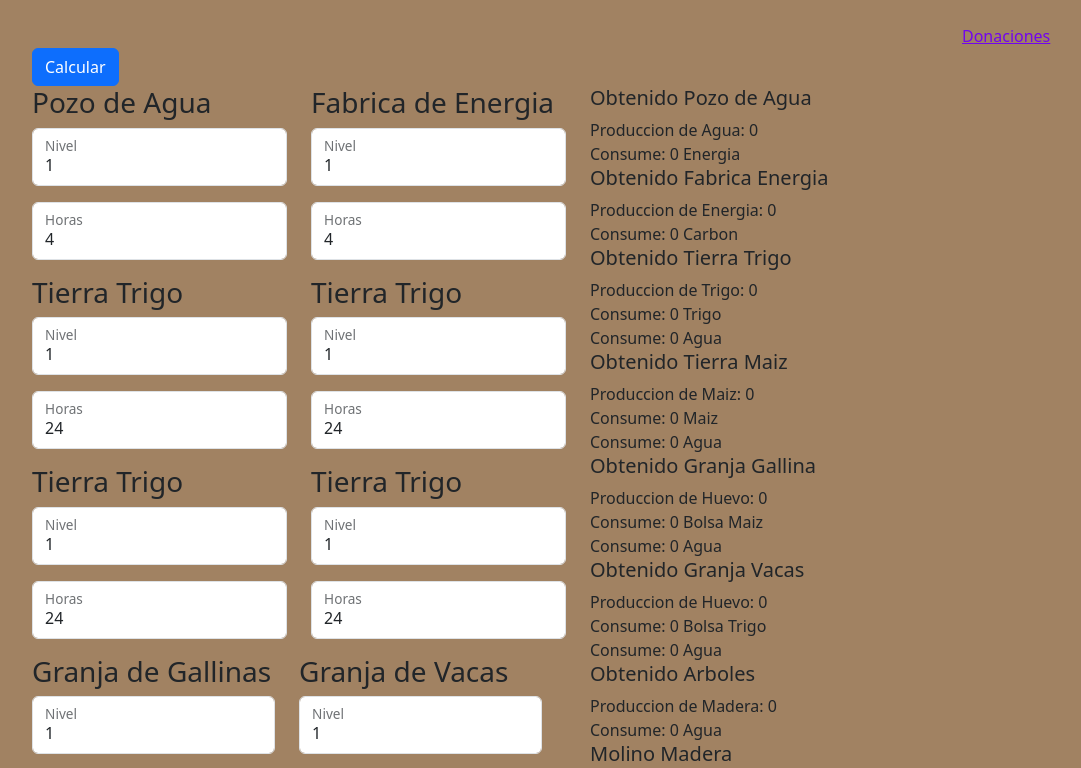
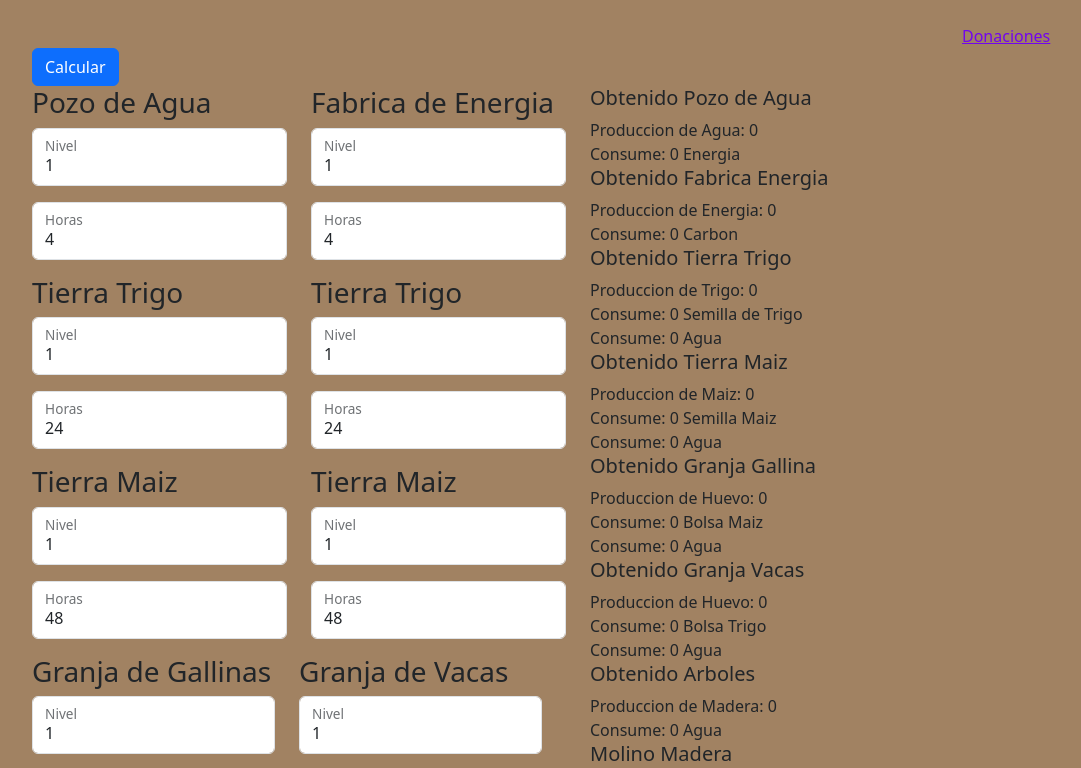
Before and after one commit to armandobn/cityfarm_estadisticas, a Vue app: page / in a window 1280 px wide. Shown: the top 768 px of the page, without its empty margins (62-1143 px from the left). Built offline with nearby package versions, Linux system fonts and the light colour scheme.

Commit message:
correcion tierra maiz

```diff
--- a/src/components/HelloWorld.vue
+++ b/src/components/HelloWorld.vue
@@ -80,14 +80,14 @@
 
         <div class="row">
           <div class="col">
-            <h3>Tierra Trigo</h3>
+            <h3>Tierra Maiz</h3>
             <div class="form-floating mb-3">
-              <input type="text" v-model="nivel_tierra_trigo" class="form-control" id="floatingInput"
+              <input type="text" v-model="nivel_tierra_maiz" class="form-control" id="floatingInput"
                      placeholder="name@example.com">
               <label for="floatingInput">Nivel</label>
             </div>
             <div class="form-floating mb-3">
-              <input type="text" v-model="horas_tierra_trigo" class="form-control" id="floatingInput"
+              <input type="text" v-model="horas_tierra_maiz" class="form-control" id="floatingInput"
                      placeholder="name@example.com">
               <label for="floatingInput">Horas</label>
             </div>
@@ -96,14 +96,14 @@
           </div>
           <div class="col">
             <div class="form-floating mb-3">
-              <h3>Tierra Trigo</h3>
+              <h3>Tierra Maiz</h3>
               <div class="form-floating mb-3">
-                <input type="text" v-model="nivel_tierra_trigo_2" class="form-control" id="floatingInput"
+                <input type="text" v-model="nivel_tierra_maiz_2" class="form-control" id="floatingInput"
                        placeholder="name@example.com">
                 <label for="floatingInput">Nivel</label>
               </div>
               <div class="form-floating mb-3">
-                <input type="text" v-model="horas_tierra_trigo_2" class="form-control" id="floatingInput"
+                <input type="text" v-model="horas_tierra_maiz_2" class="form-control" id="floatingInput"
                        placeholder="name@example.com">
                 <label for="floatingInput">Horas</label>
               </div>
@@ -258,7 +258,7 @@
         <label for=""><h5>Obtenido Tierra Trigo</h5></label><br>
         <label for="">Produccion de Trigo: {{ produccion_trigo + produccion_trigo_2 }} </label><br>
         <label for="">Consume:
-          {{ requerimiento_semilla_trigo_tierra_trigo + requerimiento_semilla_trigo_tierra_trigo_2 }} Trigo</label>
+          {{ requerimiento_semilla_trigo_tierra_trigo + requerimiento_semilla_trigo_tierra_trigo_2 }} Semilla de Trigo</label>
         <br>
         <label for="">Consume: {{ requerimiento_agua_tierra_trigo + requerimiento_agua_tierra_trigo_2 }}
           Agua</label><br>
@@ -266,7 +266,7 @@
         <label for=""><h5>Obtenido Tierra Maiz</h5></label><br>
         <label for="">Produccion de Maiz: {{ produccion_maiz + produccion_maiz_2 }} </label><br>
         <label for="">Consume: {{ requerimiento_semilla_maiz_tierra_maiz + requerimiento_semilla_maiz_tierra_maiz_2 }}
-          Maiz</label> <br>
+          Semilla Maiz</label> <br>
         <label for="">Consume: {{ requerimiento_agua_tierra_maiz + requerimiento_agua_tierra_maiz_2 }}
           Agua</label><br>
 
@@ -510,7 +510,7 @@ const tierra_maiz = {
       produccion: 5,
       tiempo: 48,
       requerimiento: {
-        semilla_maiz: 2,
+        semilla_maiz: 1,
         agua: 4,
 
       },
@@ -770,6 +770,8 @@ function calcular() {
   requerimiento_semilla_maiz_tierra_maiz.value = (horas_tierra_maiz.value <= 0) ? 0 : parseFloat(horas_tierra_maiz.value) / (maiz.tiempo / maiz.requerimiento.semilla_maiz)
   requerimiento_agua_tierra_maiz.value = (horas_tierra_maiz.value <= 0) ? 0 : parseFloat(horas_tierra_maiz.value) / (maiz.tiempo / maiz.requerimiento.agua)
 
+  console.log(requerimiento_semilla_maiz_tierra_maiz.value,maiz);
+
   let maiz_2 = tierra_maiz.nivel[nivel_tierra_maiz_2.value];
   produccion_maiz_2.value = (horas_tierra_maiz_2.value <= 0) ? 0 : parseFloat(horas_tierra_maiz_2.value) / (maiz_2.tiempo / maiz_2.produccion)
   requerimiento_semilla_maiz_tierra_maiz_2.value = (horas_tierra_maiz_2.value <= 0) ? 0 : parseFloat(horas_tierra_maiz_2.value) / (maiz_2.tiempo / maiz_2.requerimiento.semilla_maiz)
```
